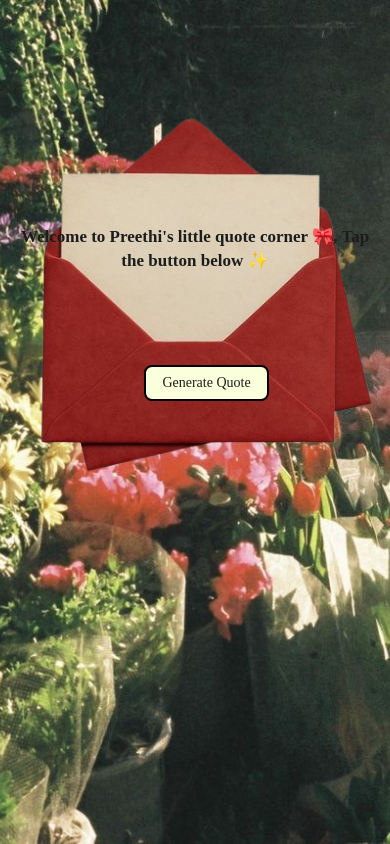
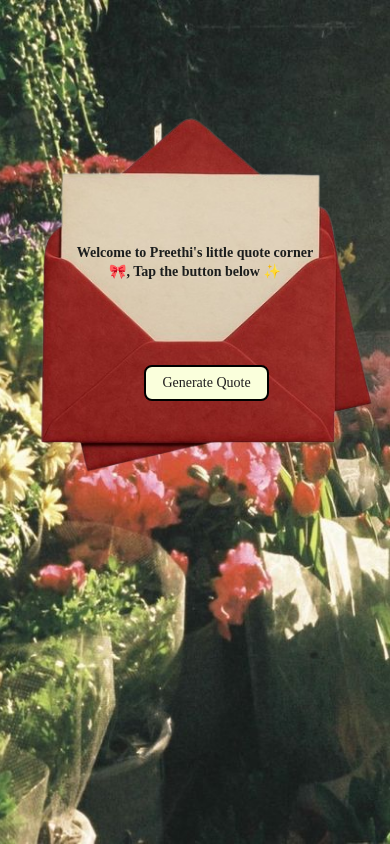
Before and after one commit to prtiprthi/quote-generator, a React (Vite) app: page / in a window 390 px wide. Built offline with nearby package versions, Linux system fonts and the light colour scheme.

Commit message:
Updated responsive CSS for mobile

```diff
--- a/src/App.css
+++ b/src/App.css
@@ -70,19 +70,9 @@ p {
   }
 
   #envelope-wrapper p {
-    font-size: 17px;
-    font-weight: 600;
+    font-size: 14px;
+    padding: 0 10px;
     line-height: 1.4;
-    padding: 0 10px;
-    text-align: center;
-    width: 80%;
-    margin: 0 auto;
-
-    /* Force exactly 2 lines */
-    display: -webkit-box;
-    -webkit-line-clamp: 2;
-    -webkit-box-orient: vertical;
-    overflow: hidden;
   }
 
   #open-btn {
```
